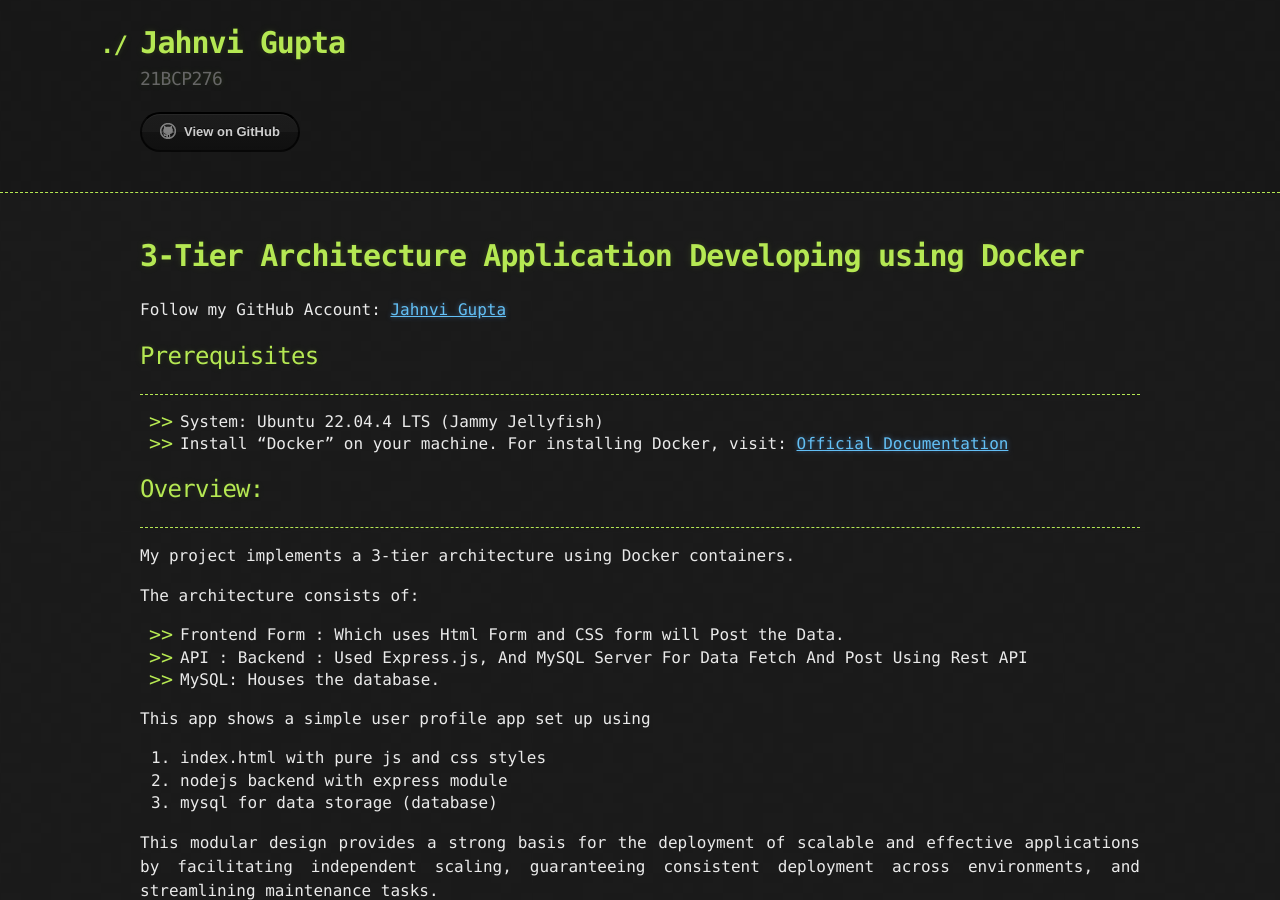
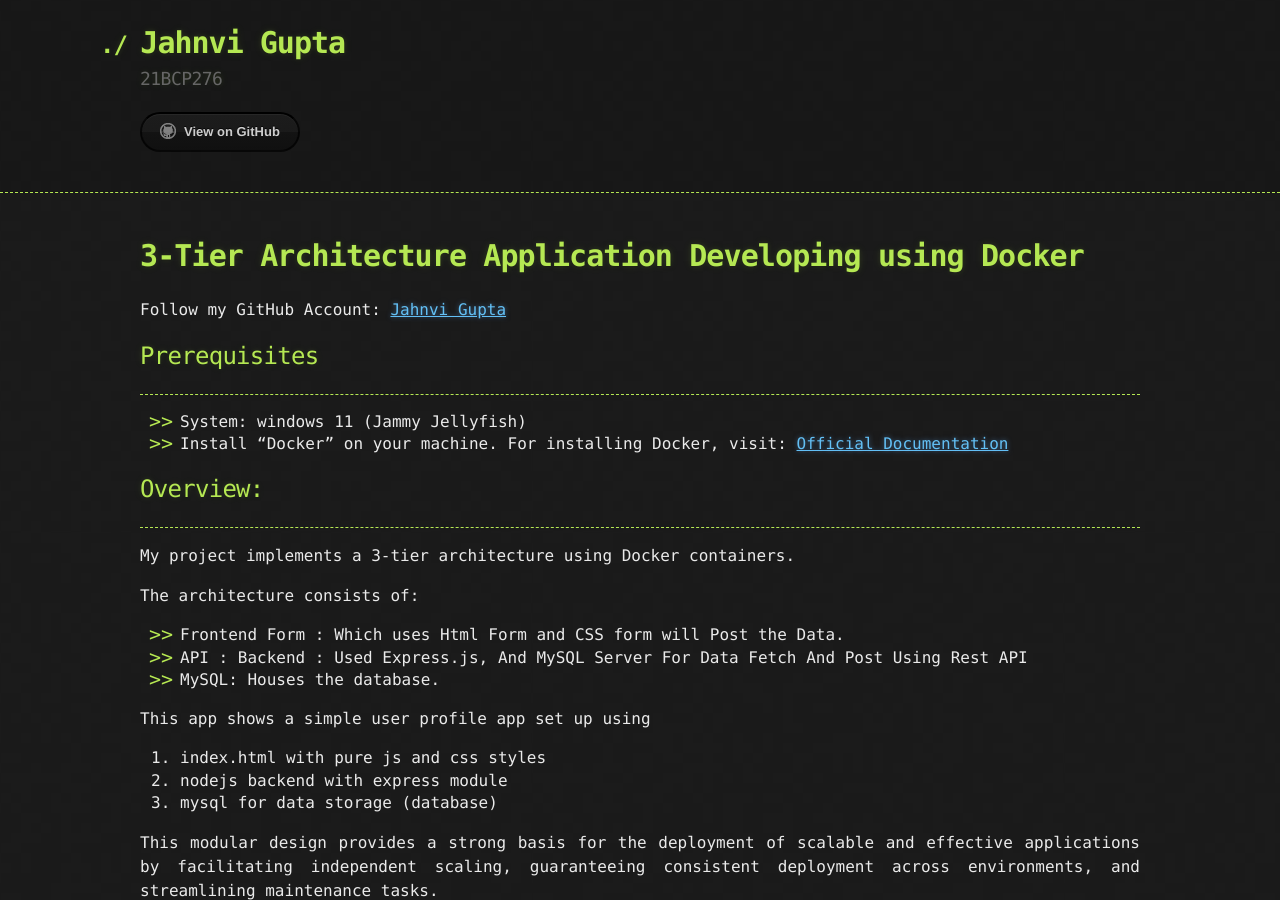
Before and after one commit to jahnvi047/Jahnvi-Gupta-Blog-Post, a Jekyll site: the page built from index.md, in a window 1280 px wide and 900 px high. Built offline with Jekyll 4.4.1, drawn with Linux system fonts in a browser that asks for light colours.

Commit message:
Update index.md

```diff
--- a/index.md
+++ b/index.md
@@ -13,7 +13,7 @@ Follow my GitHub Account: [Jahnvi Gupta](https://github.com/jahnvi047)
 
 ---
 
-- System: Ubuntu 22.04.4 LTS (Jammy Jellyfish)
+- System: windows 11 (Jammy Jellyfish)
 - Install "Docker" on your machine. For installing Docker, visit: [Official Documentation](https://docs.docker.com/engine/install/ubuntu/)
 
 ## Overview:
```
